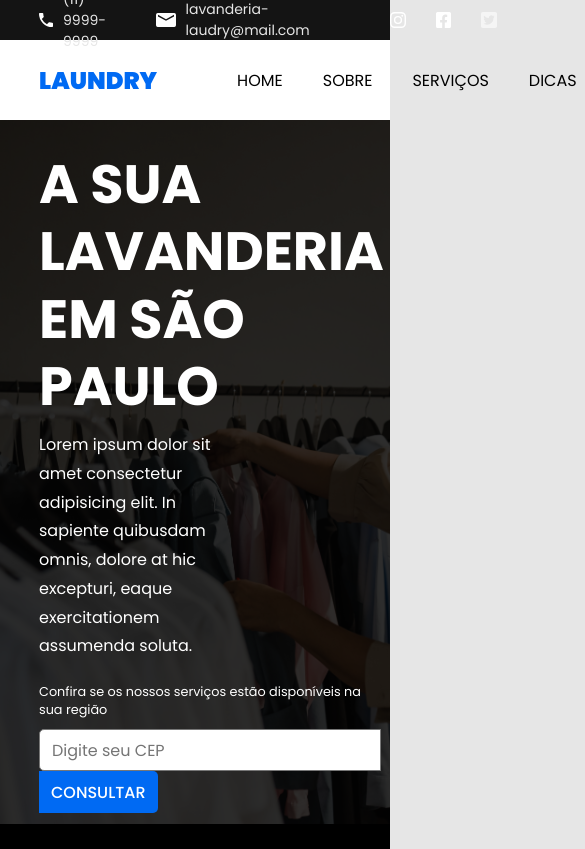
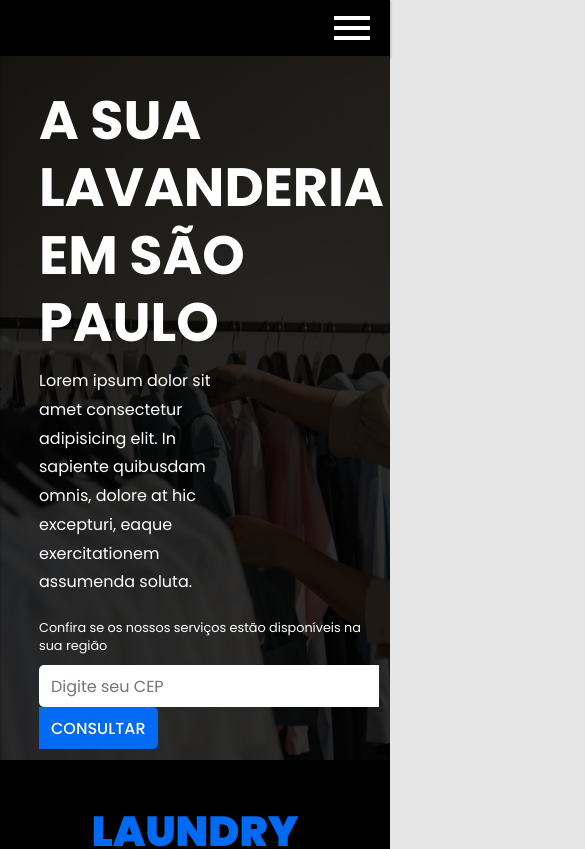
Before and after one commit to vanderms/laundry-template, a Next.js app: page / in a window 390 px wide. Shown: the top 849 px of the page, 585 px wide, since content can reach past the window. Built offline with nearby package versions, Linux system fonts and the light colour scheme.

Commit message:
implemented sticky navbar

```diff
--- a/components/sections/navbar.js
+++ b/components/sections/navbar.js
@@ -1,10 +1,26 @@
 import Link from 'next/link';
-
+import { useState, useEffect } from 'react';
 
 function Navbar(){
 
+  const [ fixed, setFixed ] = useState(false);
+
+  const handleScroll = ()=>{
+    if(window.scrollY > 40){
+      setFixed(true);
+    }
+    else {
+      setFixed(false);
+    }
+  }
+
+  useEffect(()=>{
+    window.addEventListener('scroll', handleScroll);
+  }, [])
+
   return(
-    <nav className='navbar'>
+    <>
+    <nav className={`navbar ${fixed ? 'fixed' : ''}`}>
       <div className="logo">
         LAUNDRY
       </div>
@@ -19,6 +35,10 @@ function Navbar(){
         <a className='cta'>BAIXE O APP</a>
       </Link>
     </nav>
+    <div className={`navbar-placeholder ${fixed ? '' : 'hidden-on-large-screen'}`}>
+      <img className='menu' src="/assets/icons/icon-material-menu.svg" alt="menu icon" />
+    </div>
+    </>
   );
 }
 
--- a/styles/cover.scss
+++ b/styles/cover.scss
@@ -59,7 +59,7 @@
         font-size: 1em;
       }
       input[type=text]{
-        border: 1px solid #777;
+        border: none;
         border-radius: 5px 0px 0px 5px;
       }
 
--- a/styles/infobar.scss
+++ b/styles/infobar.scss
@@ -1,6 +1,11 @@
 @use 'utilities.scss' as util;
 
+
 .infobar{
+  @include util.media-tablet{
+    display: none;
+  }
+
   width: 100%;
   height: util.$height-infobar;
   background-color: util.$color-dark;
@@ -12,6 +17,11 @@
   font-size: 14px;
 
   .items {
+
+    @include util.media-tablet{
+      display: none;
+    }
+
     display: flex;
     align-items: center;
 
@@ -29,6 +39,10 @@
   }
 
   .social-media{
+    @include util.media-tablet{
+      display: none;
+    }
+
     display: flex;
     align-items: center;
 
--- a/styles/navbar.scss
+++ b/styles/navbar.scss
@@ -1,7 +1,57 @@
 @use 'utilities.scss' as util;
 
 
-.navbar{
+.navbar-placeholder{
+  height: util.$height-navbar;
+  width: 100%;
+  background-color: black;
+  box-shadow: 0px 2px 2px 1px rgba(0, 0, 0, 0.2);
+
+  &.hidden-on-large-screen {
+    display: none;
+  }
+
+  @include util.media-tablet{
+    display: flex;
+    align-items: center;
+    justify-content: flex-end;
+    padding-right: 20px;
+    &.hidden-on-large-screen{
+      display: flex;
+    }
+    height: 56px;
+  }
+
+  .menu{
+    display: none;
+    @include util.media-tablet{
+      display: inherit;
+    }
+  }
+}
+
+
+.navbar {
+  @include util.media-tablet{
+    position: fixed;
+    padding: 60px 0px 0px 0px;
+    margin: 0px;
+    top: 0px;
+    width: 0px;
+    height: 100vh;
+    flex-direction: column;
+    justify-content: flex-start;
+    background-color: black;
+    color: white;
+    overflow: hidden;
+  }
+
+  &.fixed {
+    position: fixed;
+    top: 0px;
+  }
+
+  z-index: 10;
   width: 100%;
   height: util.$height-navbar;
   padding: 0px util.$margin-page1 0px util.$margin-page1;
@@ -9,6 +59,8 @@
   display: flex;
   align-items: center;
   justify-content: space-between;
+  box-shadow: 0px 2px 2px 1px rgba(0, 0, 0, 0.2);
+ // border-top: 1px solid #CCC;
 
   .logo{
     color: util.$color-primary;
@@ -16,10 +68,33 @@
     font-weight: 900;
   }
 
-  .links{
-    margin-left: 40px;
-    *{
-     margin-left: 40px;
+  .links {
+    @include util.media-tablet{
+      display: flex;
+      flex-direction: column;
+      align-items: center;
+    }
+
+    a, span {
+
+      margin-left: 40px;
+      &:first-child{
+        margin-left: 80px;
+      }
+
+      @include util.media-large-tablet{
+        margin-left: 25px;
+        &:first-child{
+          margin-left: 40px;
+        }
+      }
+
+      @include util.media-tablet{
+        margin-left: 0px;
+        &:first-child{
+          margin-left: 0px;
+        }
+      }
     }
 
     .contato{
--- a/styles/utilities.scss
+++ b/styles/utilities.scss
@@ -1,4 +1,5 @@
 $margin-page1: 10%;
+$margin-page1-mobile: 20px;
 
 $color-primary: #006AF3;
 $color-light: #E6E6E6;
@@ -6,3 +7,35 @@ $color-dark: #141414;
 
 $height-navbar: 80px;
 $height-infobar: 40px;
+
+
+@mixin media-small-mobile {
+  @media screen and (max-width: 359px){
+    @content;
+  }
+}
+
+@mixin media-mobile {
+  @media screen and (max-width: 767px){
+    @content;
+  }
+}
+
+@mixin media-tablet{
+  @media screen and (max-width: 991px){
+    @content;
+  }
+}
+
+@mixin media-large-tablet{
+  @media screen and (max-width: 1199px){
+    @content;
+  }
+}
+
+
+@mixin media-large-desktop{
+  @media screen  and (min-width: 1601){
+    @content;
+  }
+}
```
Also changed, not shown: components/sections/infobar.js (line endings or trailing spaces), public/assets/icons/Icon-material-menu.svg (added).
